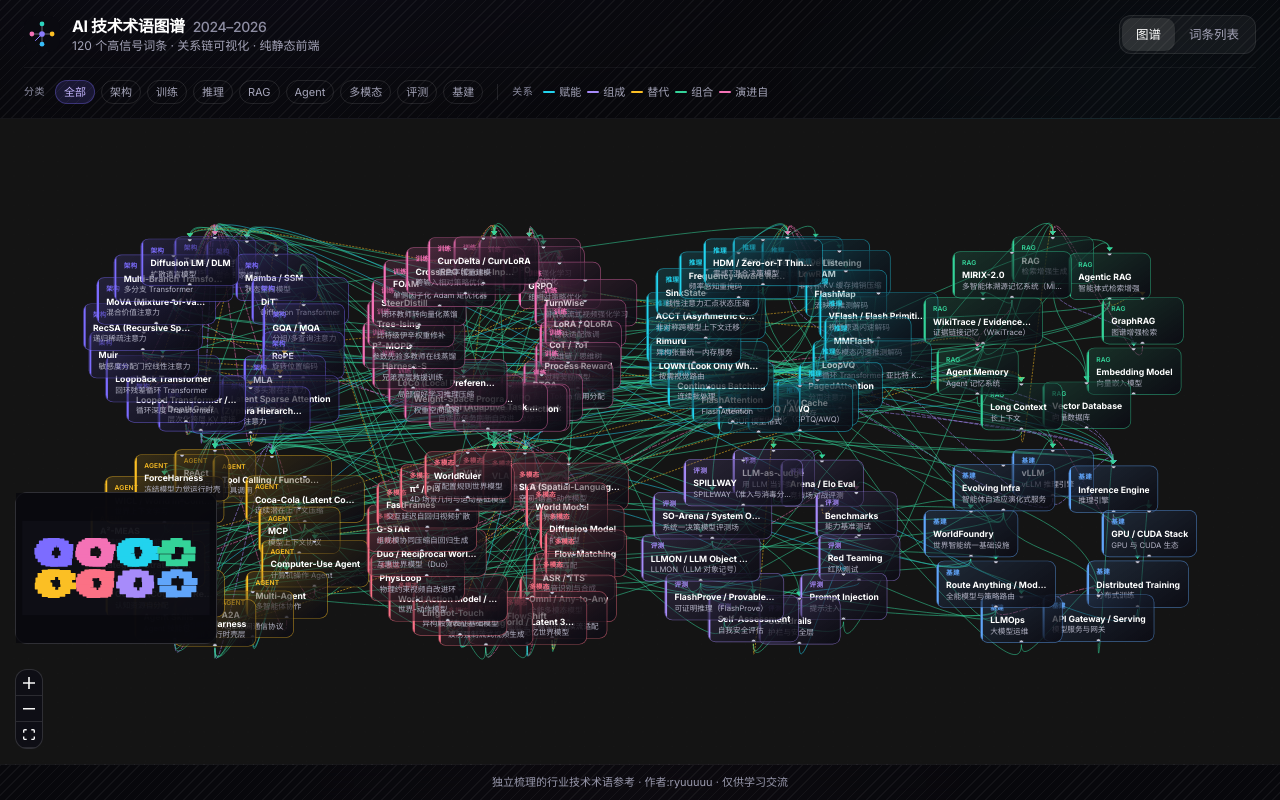
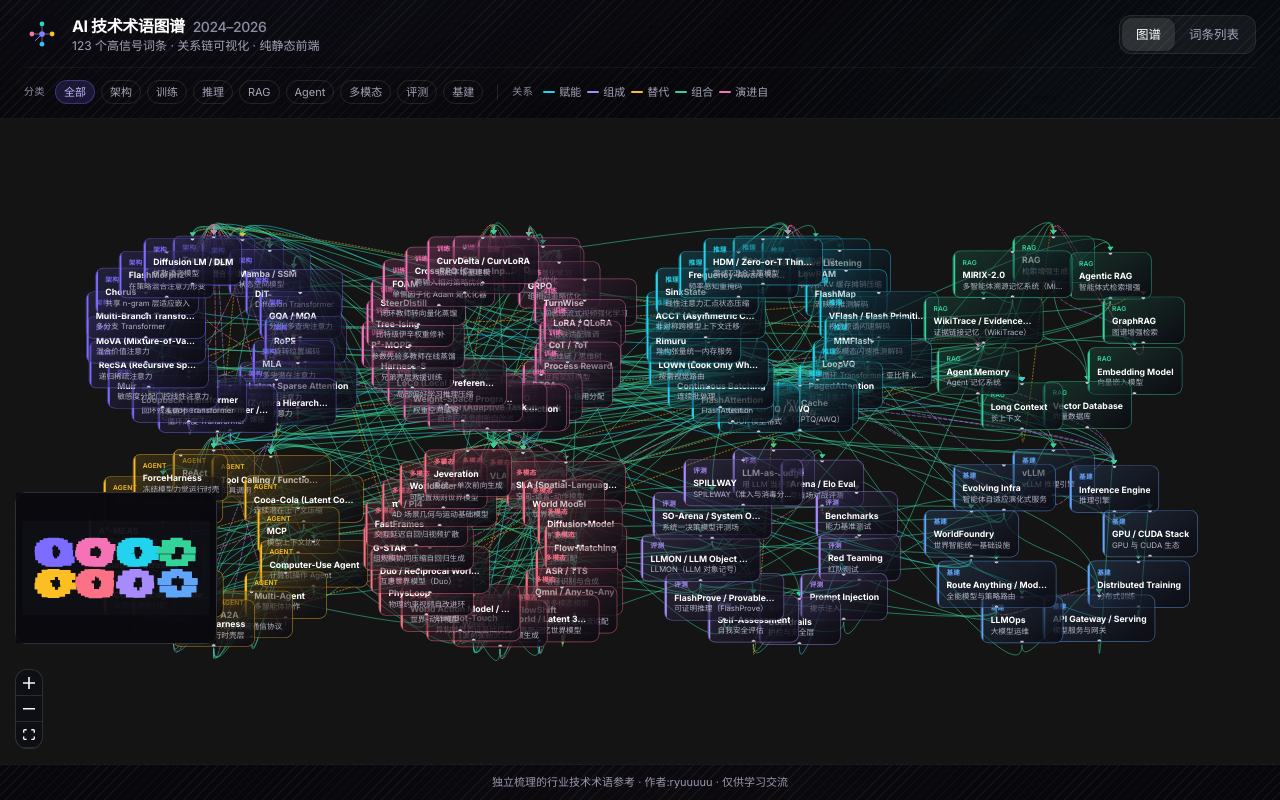
Before and after one commit to keepline/ai-tech-glossary, a React (Vite) app: page / in a window 1280 px wide. Built offline with nearby package versions, Linux system fonts and the light colour scheme.

Commit message:
feat: add Chorus, FlashMorph2, and Jeveration; revise SO-Arena

```diff
--- a/src/data/terms.ts
+++ b/src/data/terms.ts
@@ -190,6 +190,30 @@ export const terms: Term[] = [
   },
 
   {
+    id: 'chorus',
+    en: 'Chorus',
+    zh: '共享 n-gram 层适应嵌入',
+    category: '模型架构',
+    explanation:
+      'Chorus（DualverseAI，2026-11）：用 n-gram 嵌入表给语言模型低成本扩容，但不再为每一层各备一张表。全网共享一套 n-gram 表，每层先按当前隐状态对分量重新缩放，再经本层独立投影读取。这样既避免「一张共享表让每层拿到同一向量」的表达不足，也去掉按层复制表的内存开销。在 20M 到 9.6B 表参数的对照中均优于 Engram、TN-gram 与 FactorEngram；1.2B 表参数时的文本预测好于 9.6B 的 FactorEngram 与 DeepSeek Engram，表体积约降 87%。配合 Ember 优化器，表优化器显存相对 AdamW 约降 99.2%（arXiv 2611.23386）。',
+    whyItMatters:
+      '查找表正在成为与 MoE 并列的「廉价容量」设计轴。把跨层共享和层内适应写在一起，是 2026 把 n-gram 表做到可大规模采用的一条关键减内存路径。',
+    yearHint: '2026',
+  },
+
+  {
+    id: 'flashmorph2',
+    en: 'FlashMorph2',
+    zh: '在策略混合注意力形变',
+    category: '模型架构',
+    explanation:
+      'FlashMorph2（字节跳动 Seed，2026-11）：把已预训练的 Transformer「形变」成全注意力与线性注意力混合的架构时，需要决定哪些层保留全注意力。先前 FlashMorph 的层选择存在两处离策略错配：连续分支插值与教师强制隐状态不同于离散混合前向，且冻结权重无法反映后续恢复训练后的表现。FlashMorph2 改为在策略评估：用候选离散混合架构自己的隐状态做端到端评估，并在恢复目标下联合优化层选择分数与模型权重。在 Qwen3 多尺度与多种线性注意力变体上，相对 FlashMorph，RULER 平均约 +2.42、LongBench 约 +1.08、回忆密集型任务约 +0.76；0.6B–8B 模型的层选择只需约 0.72–3.57 GPU 小时（arXiv 2611.24809）。',
+    whyItMatters:
+      '从零预训练混合注意力成本高，把现成开源权重转成混合骨干才是更便宜的长上下文路径。在策略选择层并与权重一起适应，是 2026 把「形变」从启发式推进到可复现、可低成本执行的一步。',
+    yearHint: '2026',
+  },
+
+  {
     id: 'diffusion-lm',
     en: 'Diffusion LM / DLM',
     zh: '扩散语言模型',
@@ -1158,6 +1182,18 @@ export const terms: Term[] = [
     yearHint: '2026',
   },
 
+  {
+    id: 'jeveration',
+    en: 'Jeveration',
+    zh: '系统一单次前向生成',
+    category: '多模态',
+    explanation:
+      'Jeveration（新加坡国立大学，2026-11）：把 System One 决策模型的「一次前向给出完整答案」从选项/评分扩展到图像生成。基于冻结视觉语言模型，把文生图、图生图与稠密预测都写成带类型的并行决策；所有位置共享一个随机状态以协调并行预测，使每次采样得到不同但内部一致的图像。因直接图像监督下模型容易忽略该随机状态，先学习离散图像码的分布来引导单次前向生成。同一检查点支持上述三类任务，均只需一次前向：512×512 图像约 78 ms，相对现有统一模型最多约快 122×，同时保持有竞争力的生成质量与稠密预测表现（arXiv 2611.24738）。',
+    whyItMatters:
+      '图像生成长期被自回归逐步出码与扩散迭代去噪两分。把整张图写成系统一的一次联合决策，是 2026 给统一多模态模型加上第三条、以延迟见长的生成路径，也把系统一模型从「只会做选择」推到「也能生成」。',
+    yearHint: '2026',
+  },
+
   // ── 评测与安全 ────────────────────────────────────────
   {
     id: 'llm-judge',
@@ -1262,7 +1298,7 @@ export const terms: Term[] = [
     zh: '系统一决策模型评测场',
     category: '评测与安全',
     explanation:
-      'System One models（系统一/决策模型）在单次前向中对预定义选项给出分布，不做冗长思维链生成，以便低延迟完成路由、工具选择与完成校验等常规决策。SO-Arena（NUS，2026-11）是面向此类模型的基准：2,919 道题覆盖 11 个领域、五个能力族（语义理解、知识与推理、安全与政策合规、证据评估、智能体任务完成），并人工核验参考标签是否可由模型可见输入支持；其中 9 个领域按域内难度分层，智能体任务在沙盒中交互评测，推理密集型任务还可对照 System Two。可靠性由两项互补指标刻画：选项集受控变化（如打乱顺序）下的决策稳定性，以及「正确选项缺失」时的识别能力。对 21 个模型的评测显示，扩展规模与追加推理的收益因领域而异，且能力最强的 System One 模型在可靠性上仅排第七（arXiv 2611.15777）。',
+      'System One models（系统一/决策模型）在单次前向中对预定义选项给出分布，不做冗长思维链生成，以便低延迟完成路由、工具选择与完成校验等常规决策。SO-Arena（NUS，2026-11）是面向此类模型的基准：2,919 道题覆盖 11 个领域、五个能力族（语义理解、知识与推理、安全与政策合规、证据评估、智能体任务完成），并人工核验参考标签是否可由模型可见输入支持；其中 9 个领域按域内难度分层，智能体任务在沙盒中交互评测，推理密集型任务还可对照 System Two。可靠性由两项互补指标刻画：选项集受控变化（如打乱顺序）下的决策稳定性，以及「正确选项缺失」时的识别能力。对 21 个模型的评测显示，扩展规模与追加推理的收益因领域而异，且能力最强的 System One 模型在可靠性上仅排第七（arXiv 2611.15777）。同期 Jeveration（arXiv 2611.24738）进一步表明，同一「单次前向给出完整决策」的范式也可以在一次前向中生成整张图像，而不再局限于选项与评分。',
     whyItMatters:
       '决策模型正在成为独立产品类别，但沿用生成式刷榜会漏掉「改选项就改答案」「没有正确项仍硬选」这类风险。把能力谱与决策可靠性分成两个维度，是 2026 评测路由/裁判/分类器类模型的新基准。',
     yearHint: '2026',
@@ -1829,6 +1865,20 @@ export const edges: Edge[] = [
   { source: 'worldruler', target: 'fastframes', type: 'stacks-with' },
   { source: 'worldruler', target: 'worldfoundry', type: 'stacks-with' },
 
+  { source: 'chorus', target: 'transformer', type: 'stacks-with' },
+  { source: 'chorus', target: 'moe', type: 'alternative-to' },
+  { source: 'chorus', target: 'embedding', type: 'stacks-with' },
+
+  { source: 'flashmorph2', target: 'transformer', type: 'evolved-from' },
+  { source: 'flashmorph2', target: 'mamba', type: 'stacks-with' },
+  { source: 'flashmorph2', target: 'long-context', type: 'enables' },
+  { source: 'flashmorph2', target: 'muir', type: 'stacks-with' },
+
+  { source: 'jeveration', target: 'so-arena', type: 'stacks-with' },
+  { source: 'jeveration', target: 'vlm', type: 'stacks-with' },
+  { source: 'jeveration', target: 'diffusion', type: 'alternative-to' },
+  { source: 'jeveration', target: 'omni-model', type: 'stacks-with' },
+
 
 
 ]
```
